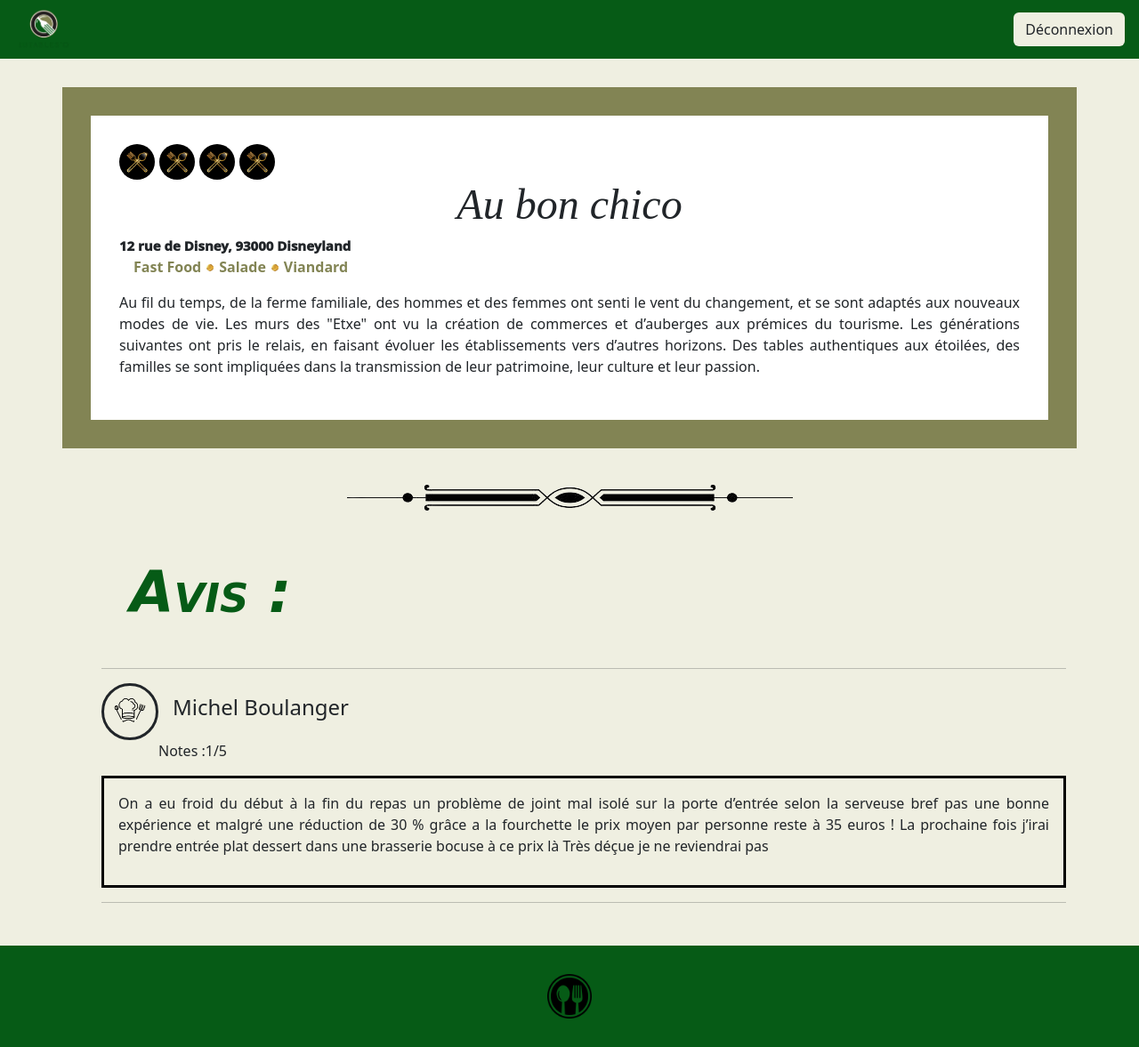
After one commit to varuniv/Web_restaurant, a PHP site: page /web/detail.php in a window 1280 px wide. The commit adds this page. Shown: the whole page at 89% size. Run offline with PHP 8.4, Linux system fonts and the light colour scheme.

Commit message:
Rectification du style et ajout de la page detail d'un restaurant

```diff
--- a/styles/accueil.css
+++ b/styles/accueil.css
@@ -1,6 +1,7 @@
 .container{
     padding-top: 3rem;
     text-align: center;
+    padding-bottom: 4rem;
 }
 
 .restau_semaine_div{
@@ -77,7 +78,7 @@ h1{
     display: flex;
     flex-direction: column;
     align-items: center;
-    justify-content: center
+    justify-content: center;
 }
 
 .img_restaurant_div img {
--- /dev/null
+++ b/styles/detail.css
@@ -0,0 +1,98 @@
+.container{
+    text-align: center;
+    padding-bottom: 2rem;
+}
+
+h2{
+    font: italic 3rem "Fira Sans", serif;
+    text-align: center;
+}
+
+.container_background{
+    background-color: #828454;
+    padding: 2rem;
+    display: flex;
+    flex-direction: row;
+    margin-top: 2rem;
+    margin-bottom: 2rem
+}
+
+.description_div{
+    padding: 2rem;
+    background-color: white;
+    width: 100%;
+    text-align: left;
+}
+
+.notes_div{
+    display: flex;
+}
+
+.icon_notes{
+    max-height: 40px;
+    border-radius: 20px;
+    margin-right: 5px;
+}
+
+.adresse_p{
+    font-size: 15px;
+    margin-bottom: 0px !important;
+    font-weight: 1000;
+}
+
+.categorie_div{
+    margin-left: 1rem;
+    display: flex;
+    align-items: center;
+    color: #828454;
+    font-weight: bold;
+}
+
+.point_dore{
+    max-height: 10px;
+    margin-bottom: 13px;
+    margin-right: 5px;
+    margin-left: 5px;
+}
+
+.histoire_div{
+    text-align: justify;
+}
+
+h3{
+    text-align: left;
+    margin-left: 4rem;
+    color: #065b16;
+    font: italic small-caps bold 18px cursive;
+    font-size: 4rem;
+    padding-bottom: 2rem;
+}
+
+ul{
+    list-style-type:none;
+}
+
+.profil_utilisateur{
+    display: flex;
+    align-items: center;
+}
+
+.profil_utilisateur img{
+    max-height: 4rem;
+    border: #065b16;
+    border-radius: 2rem;
+    border: solid;
+    margin-right: 1rem;
+}
+
+.note_utilisateur{
+    display: flex;
+    align-items: center;
+    margin-left: 4rem;
+}
+
+.avis_utilisateur{
+    text-align: justify;
+    padding: 1rem;
+    border: solid black;
+}
--- a/styles/login.css
+++ b/styles/login.css
@@ -9,6 +9,7 @@
     align-items: center;
     justify-content: space-evenly;
     margin-top: 4rem;
+    padding-bottom: 4rem;
 }
 
 .aside{
--- /dev/null
+++ b/web/detail.php
@@ -0,0 +1,53 @@
+<?php
+$cssFile = "../styles/detail.css";
+include 'header.php';
+?>
+    <div class="container container_background">
+        <div class="description_div">
+            <div class="notes_div">
+                <img class="icon_notes" src="../img/fourchette_dorée.jpg" alt="Note du restaurant">
+                <img class="icon_notes" src="../img/fourchette_dorée.jpg" alt="Note du restaurant">
+                <img class="icon_notes" src="../img/fourchette_dorée.jpg" alt="Note du restaurant">
+                <img class="icon_notes" src="../img/fourchette_dorée.jpg" alt="Note du restaurant">
+            </div>
+            <h2>Au bon chico</h2>
+            <p class="adresse_p">12 rue de Disney, 93000 Disneyland</p>
+            <div class="categorie_div">
+                <p>Fast Food</p>
+                <img class="point_dore" src="../img/point_or.png" alt="Petit point en or">
+                <p>Salade</p>
+                <img class="point_dore" src="../img/point_or.png" alt="Petit point en or">
+                <p>Viandard</p>
+            </div>
+            <div class="histoire_div">
+                <p>Au fil du temps, de la ferme familiale, des hommes et des femmes ont senti le vent du changement, et se sont adaptés aux nouveaux modes de vie. Les murs des "Etxe" ont vu la création de commerces et d’auberges aux prémices du tourisme.
+                Les générations suivantes ont pris le relais, en faisant évoluer les établissements vers d’autres horizons. Des tables authentiques aux étoilées, des familles se sont impliquées dans la transmission de leur patrimoine, leur culture et leur passion.</p>
+            </div>
+        </div>
+    </div>
+    <div class="container">
+        <img src="../img/ornement_accueil.png" alt="Ornement">
+    </div>
+    <div class="container">
+        <h3>Avis :</h3>
+        <ul>
+            <li>
+                <hr />
+                <div class="profil_utilisateur">
+                    <img src="../img/icon_profil.png" alt="Icon de profil">
+                    <h4>Michel Boulanger</h4>
+                </div>
+                <div class="note_utilisateur">
+                    <p>Notes :</p>
+                    <p>1/5</p>
+                </div>
+                <div class="avis_utilisateur">
+                    <p>On a eu froid du début à la fin du repas un problème de joint mal isolé sur la porte d’entrée selon la serveuse bref pas une bonne expérience et malgré une réduction de 30 % grâce a la fourchette le prix moyen par personne reste à 35 euros ! La prochaine fois j’irai prendre entrée plat dessert dans une brasserie bocuse à ce prix là Très déçue je ne reviendrai pas</p>
+                </div>
+                <hr />
+            </li>
+        </ul>
+    </div>
+<?php
+include 'footer.php';
+?>
--- a/web/footer.php
+++ b/web/footer.php
@@ -1,5 +1,5 @@
-<footer style="background-color: #065b16">
-    <div style="margin-top: 4rem;padding: 2rem;text-align: center;" >
+<footer style="background-color: #065b16;">
+    <div style="padding: 2rem;text-align: center;" >
         <img src="../img/icon_couverts.png" alt="Image de couverts" style="max-height:50px">
     </div>
 </footer>
```
Also changed, not shown: styles/inscription.css (+8 -0 lines), img/fourchette_dorée.jpg (added), img/icon_profil.png (added), img/point_or.png (added).
